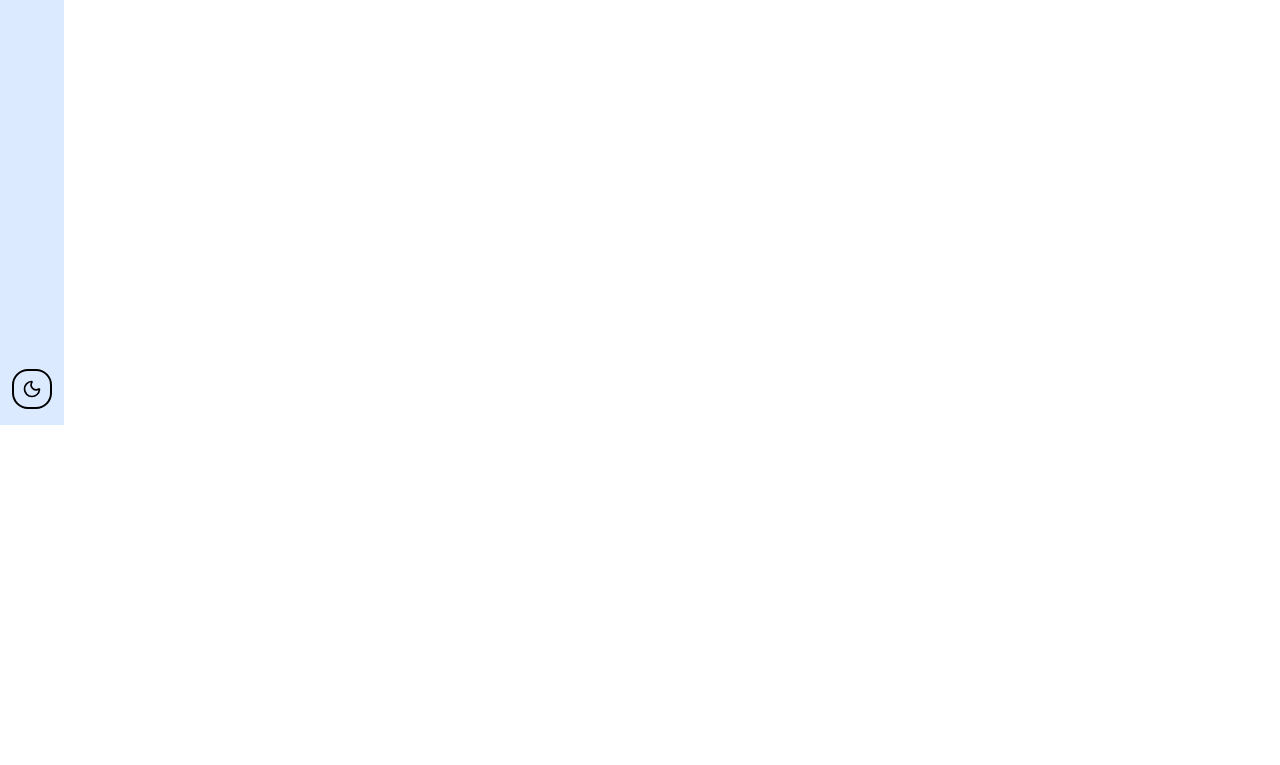
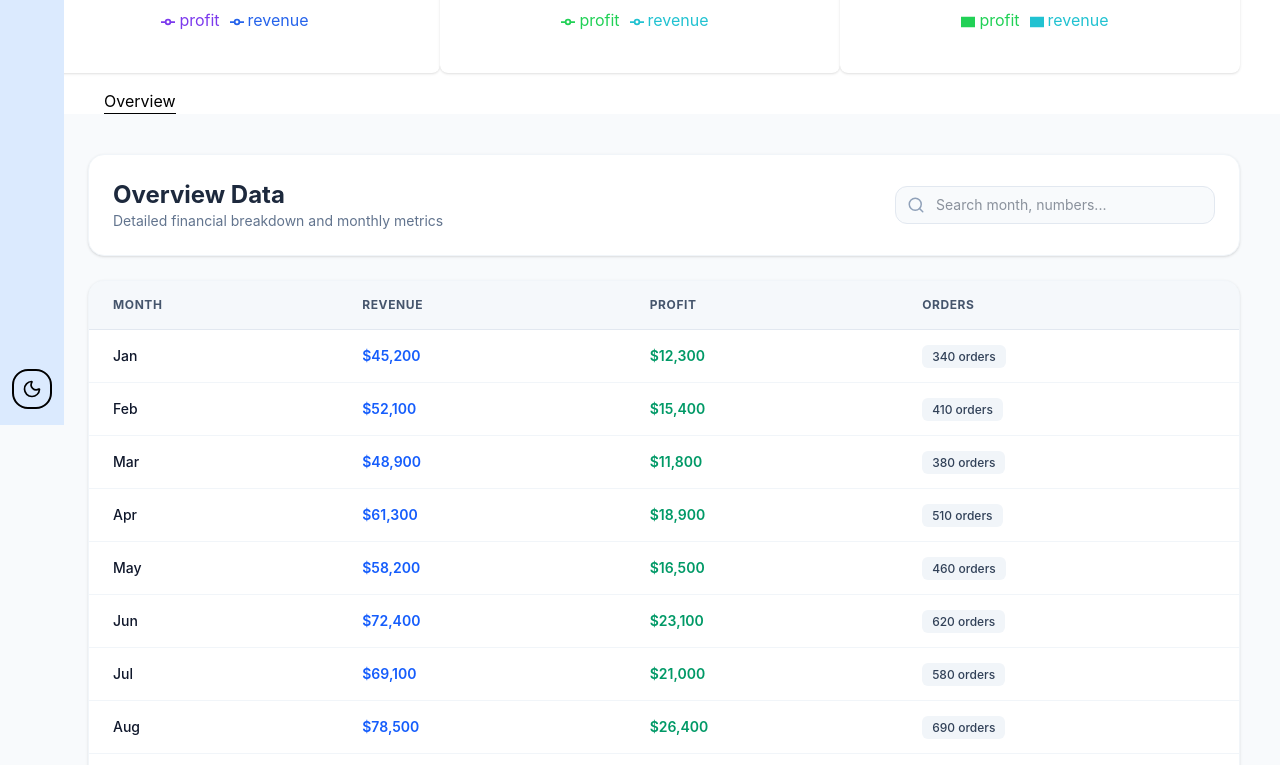
Before and after one commit to IALikhon/Dash-Board, a React (Vite) app: page / in a window 1280 px wide. Shown: the part 375-1140 px from the top of the page. Before the commit the page ends 800 px from the top, so only its background shows below. Built offline with nearby package versions, Linux system fonts and the light colour scheme.

Commit message:
feat: update routing for DashBoard and enhance OverView component with search functionality and improved layout

```diff
--- a/src/App.jsx
+++ b/src/App.jsx
@@ -11,7 +11,8 @@ const App = () => {
   const router = createBrowserRouter(
     createRoutesFromElements(
       <Route path="/" element={<RootLayout />}>
-        <Route path="DashBoard" element={<DashBoardLayout />}>
+        <Route path="/" element={<DashBoardLayout />}>
+          <Route index element={<OverView/>} />
           <Route path="Overview" element={<OverView/>} />
         </Route>
         <Route path="Contact" element={<Contact />} />
--- a/src/pages/OverView.jsx
+++ b/src/pages/OverView.jsx
@@ -1,19 +1,103 @@
+import { useState } from "react";
+import { Search } from "lucide-react";
+import data from "../data/data";
 
 const OverView = () => {
+  const [searchTerm, setSearchTerm] = useState("");
+
+  // Filter dataset based on input search term
+  const filteredData = data.filter((item) => {
+    const search = searchTerm.toLowerCase();
     return (
-      <div className="mb-32 flex justify-center items-center p-4 px-16 backdrop-blur-2xl rounded-2xl shadow-2xl ">
-        <table className="flex flex-col items-center">
-          <thead className="border rounded-md p-2 content-evenly min-w-50">
-            <tr className="flex px-4 gap-8 sm:gap-2 md:gap-8 lg:gap-16">
-              <th className="sm:px-4 md:px-6 lg:px-12">Date</th>
-              <th className="sm:px-4 md:px-6 lg:px-12">Info</th>
-              <th className="sm:px-4 md:px-6 lg:px-12">Number</th>
-              <th className="sm:px-4 md:px-6 lg:px-12">Amount</th>
-            </tr>
-          </thead>
-        </table>
+      item.month?.toLowerCase().includes(search) ||
+      item.revenue?.toString().includes(search) ||
+      item.profit?.toString().includes(search) ||
+      item.orders?.toString().includes(search)
+    );
+  });
+
+  return (
+    <div className="pt-10 pl-20 pr-8 pb-12 min-h-screen bg-slate-50 dark:bg-gray-900 transition-all">
+      <div className="max-w-6xl mx-auto space-y-6">
+
+        <div className="flex flex-col sm:flex-row justify-between items-start sm:items-center gap-4 bg-white dark:bg-gray-800 p-6 rounded-2xl shadow-sm border border-slate-100 dark:border-gray-700">
+          <div>
+            <h1 className="text-2xl font-bold text-slate-800 dark:text-white">
+              Overview Data
+            </h1>
+            <p className="text-sm text-slate-500 dark:text-slate-400">
+              Detailed financial breakdown and monthly metrics
+            </p>
+          </div>
+
+          <div className="relative w-full sm:w-80">
+            <Search
+              className="absolute left-3 top-1/2 -translate-y-1/2 text-slate-400"
+              size={18}
+            />
+            <input
+              type="text"
+              placeholder="Search month, numbers..."
+              value={searchTerm}
+              onChange={(e) => setSearchTerm(e.target.value)}
+              className="w-full pl-10 pr-4 py-2 bg-slate-50 dark:bg-gray-700 text-slate-800 dark:text-white border border-slate-200 dark:border-gray-600 rounded-xl focus:outline-none focus:ring-2 focus:ring-blue-500 transition-all text-sm"
+            />
+          </div>
+        </div>
+
+        <div className="bg-white dark:bg-gray-800 rounded-2xl shadow-sm border border-slate-100 dark:border-gray-700 overflow-hidden">
+          <div className="overflow-x-auto">
+            <table className="w-full text-left border-collapse">
+              {/* Header */}
+              <thead>
+                <tr className="bg-slate-100/70 dark:bg-gray-700/50 border-b border-slate-200 dark:border-gray-700 text-slate-600 dark:text-slate-300 text-xs font-semibold uppercase tracking-wider">
+                  <th className="py-4 px-6">Month</th>
+                  <th className="py-4 px-6">Revenue</th>
+                  <th className="py-4 px-6">Profit</th>
+                  <th className="py-4 px-6">Orders</th>
+                </tr>
+              </thead>
+
+              <tbody className="divide-y divide-slate-100 dark:divide-gray-700 text-sm">
+                {filteredData.length > 0 ? (
+                  filteredData.map((item, idx) => (
+                    <tr
+                      key={idx}
+                      className="hover:bg-slate-50 dark:hover:bg-gray-700/40 transition-colors text-slate-700 dark:text-slate-200"
+                    >
+                      <td className="py-4 px-6 font-medium text-slate-900 dark:text-white">
+                        {item.month}
+                      </td>
+                      <td className="py-4 px-6 font-semibold text-blue-600 dark:text-blue-400">
+                        ${item.revenue?.toLocaleString()}
+                      </td>
+                      <td className="py-4 px-6 font-semibold text-emerald-600 dark:text-emerald-400">
+                        ${item.profit?.toLocaleString()}
+                      </td>
+                      <td className="py-4 px-6">
+                        <span className="bg-slate-100 dark:bg-gray-700 px-2.5 py-1 rounded-md text-xs font-medium">
+                          {item.orders} orders
+                        </span>
+                      </td>
+                    </tr>
+                  ))
+                ) : (
+                  <tr>
+                    <td
+                      colSpan={4}
+                      className="py-12 text-center text-slate-400 dark:text-slate-500"
+                    >
+                      No matching records found.
+                    </td>
+                  </tr>
+                )}
+              </tbody>
+            </table>
+          </div>
+        </div>
       </div>
-    );
-}
+    </div>
+  );
+};
 
 export default OverView;
```
